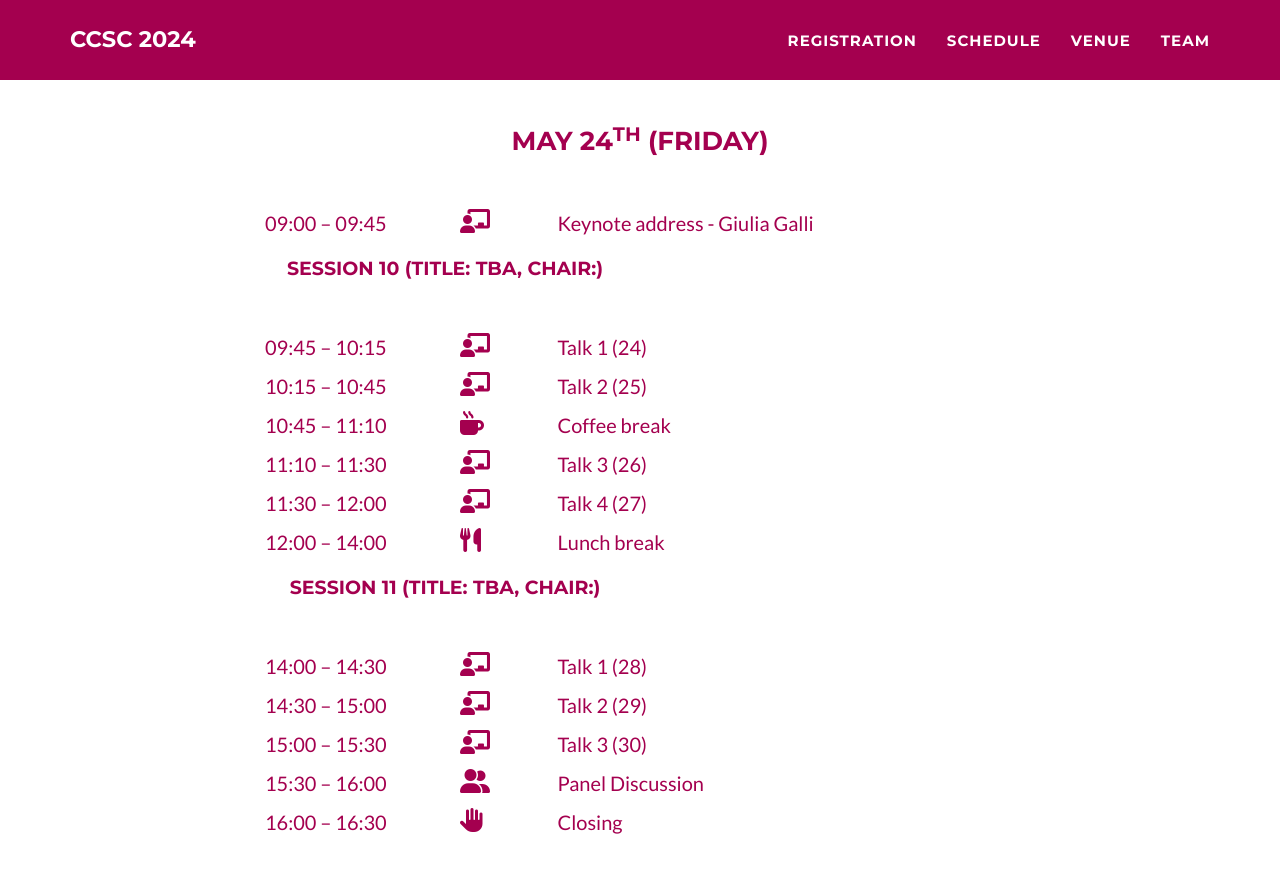
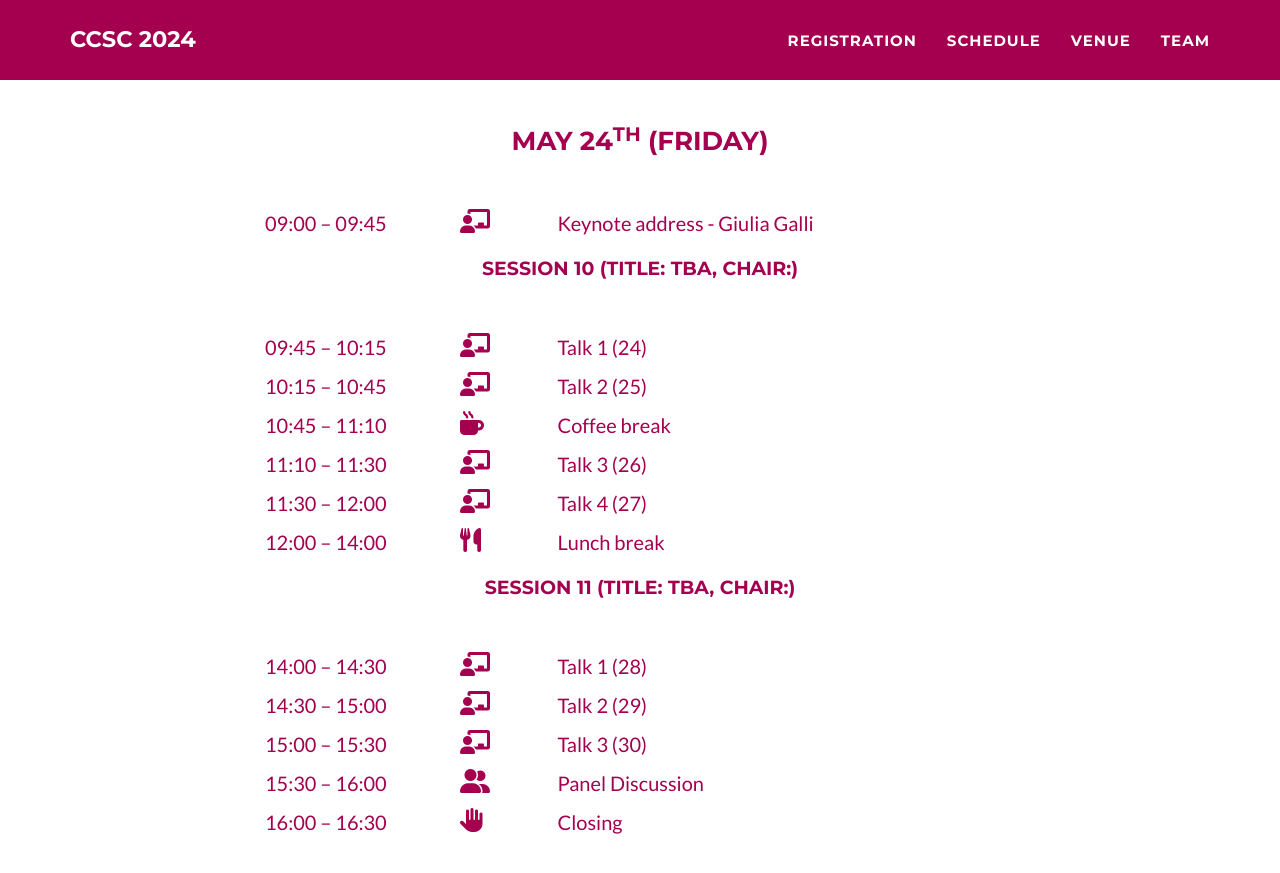
Before and after one commit to ccsc2024/ccsc2024.github.io, a Jekyll site: the page built from schedule.html, in a window 1280 px wide and 900 px high, scrolled down 546 px. Shown: the top 873 px of the window. Built offline with Jekyll 4.4.1, drawn with Linux system fonts in a browser that asks for light colours.

Commit message:
Update schedule_style.html

```diff
--- a/_includes/schedule_style.html
+++ b/_includes/schedule_style.html
@@ -24,14 +24,14 @@
       {% for event in item.combined %}
       {% if event.session %}
         <div class="row">
-          <div class="col-lg-8 text-center">
+          <div class="col-lg-8 text-center col-lg-offset-2">
             <h4>{{ event.session }}</h4>
             <br><br>
           </div>
         </div>
       {% endif %}
       <div class="row">
-        <div class="col-lg-2 col-lg-offset-1">
+        <div class="col-lg-2 col-lg-offset-2">
           <p>
             {{ event.time }}
           </p>
@@ -74,7 +74,7 @@
       {% for event in item.combined %}
       {% if event.session %}
         <div class="row">
-          <div class="col-lg-8 text-center">
+          <div class="col-lg-8 text-center col-lg-offset-2">
             <h4>{{ event.session }}</h4>
             <br><br>
           </div>
```
